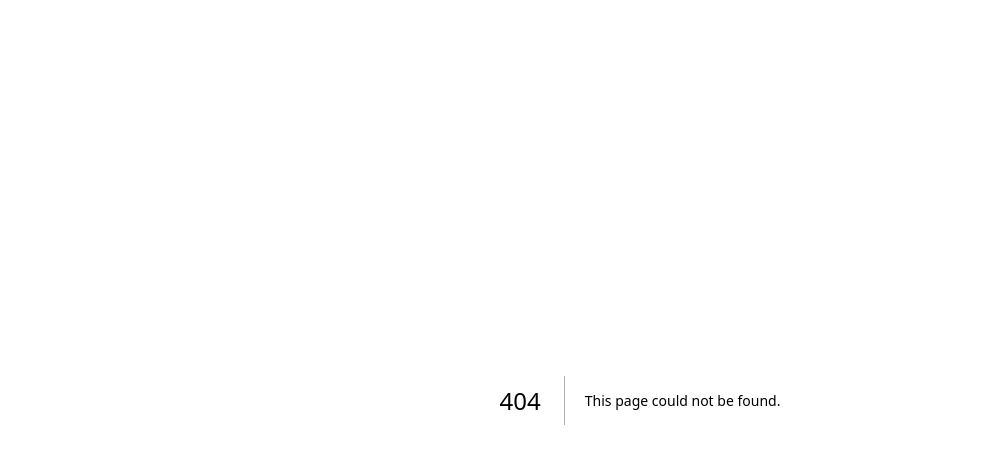
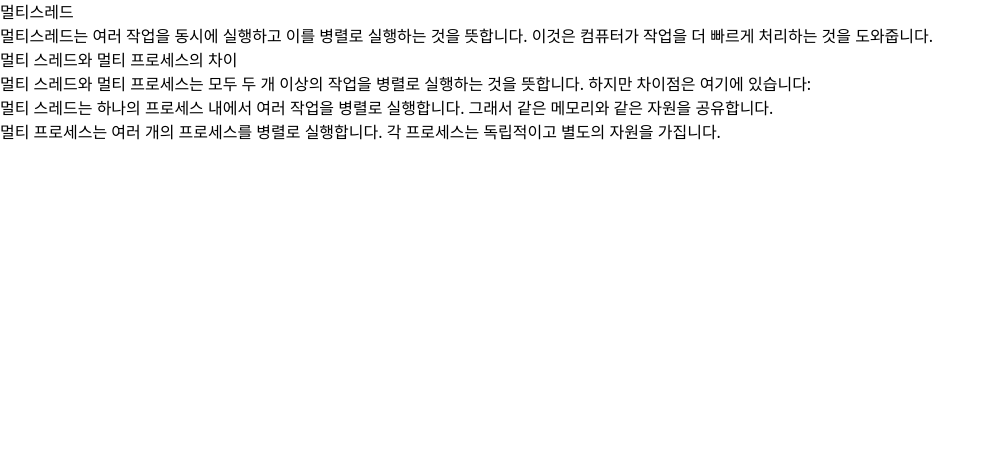
Before and after one commit to LChanwoo/nextjs-blog, a Next.js app: page /posts/HTTP/multi_Thread in a window 1280 px wide. Before the commit this address had no page. Shown: the top 464 px of the page, without its empty margins (0-994 px from the left). Built offline with nearby package versions, Linux system fonts and the light colour scheme.

Commit message:
멀티스레드

```diff
--- /dev/null
+++ b/pages/posts/HTTP/multi_Thread.mdx
@@ -0,0 +1,11 @@
+
+# 멀티스레드
+
+ 멀티스레드는 여러 작업을 동시에 실행하고 이를 병렬로 실행하는 것을 뜻합니다. 이것은 컴퓨터가 작업을 더 빠르게 처리하는 것을 도와줍니다.
+
+### 멀티 스레드와 멀티 프로세스의 차이
+
+멀티 스레드와 멀티 프로세스는 모두 두 개 이상의 작업을 병렬로 실행하는 것을 뜻합니다. 하지만 차이점은 여기에 있습니다:
+
+- 멀티 스레드는 하나의 프로세스 내에서 여러 작업을 병렬로 실행합니다. 그래서 같은 메모리와 같은 자원을 공유합니다.
+- 멀티 프로세스는 여러 개의 프로세스를 병렬로 실행합니다. 각 프로세스는 독립적이고 별도의 자원을 가집니다.
```
